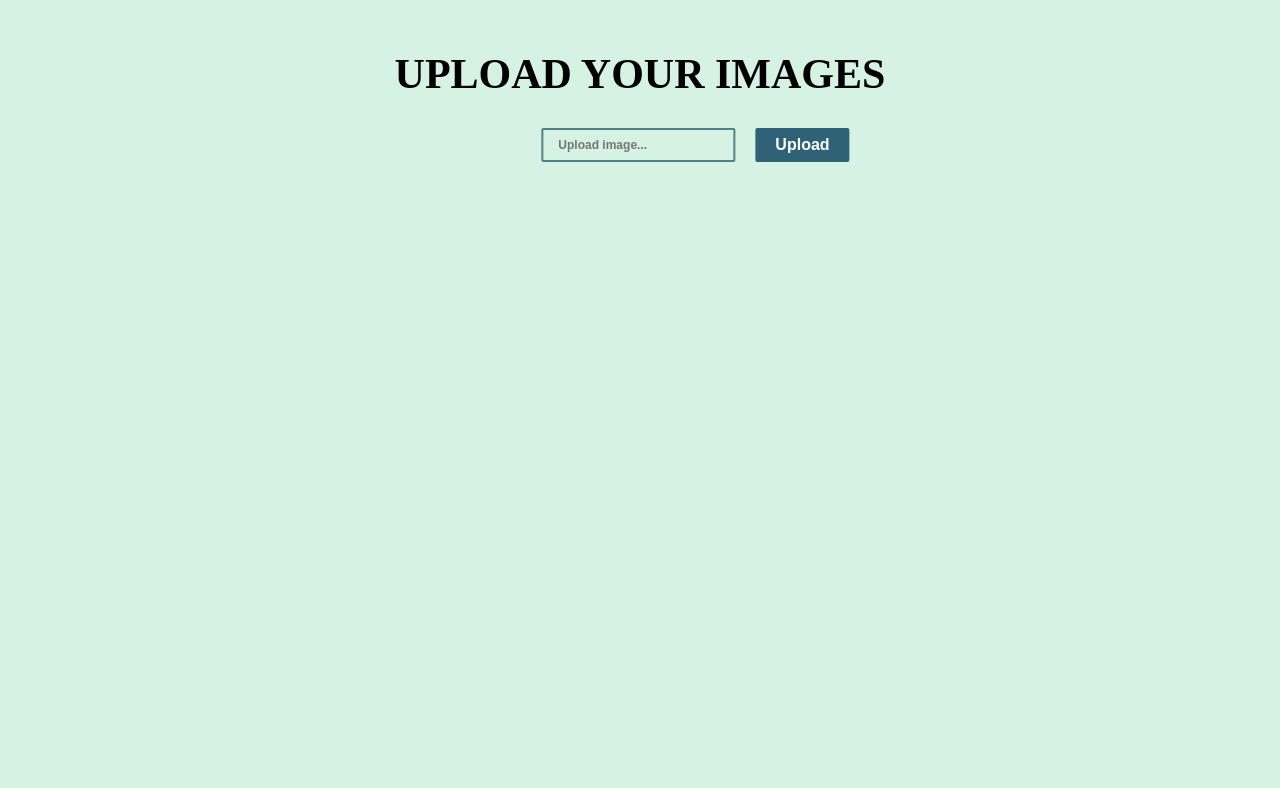
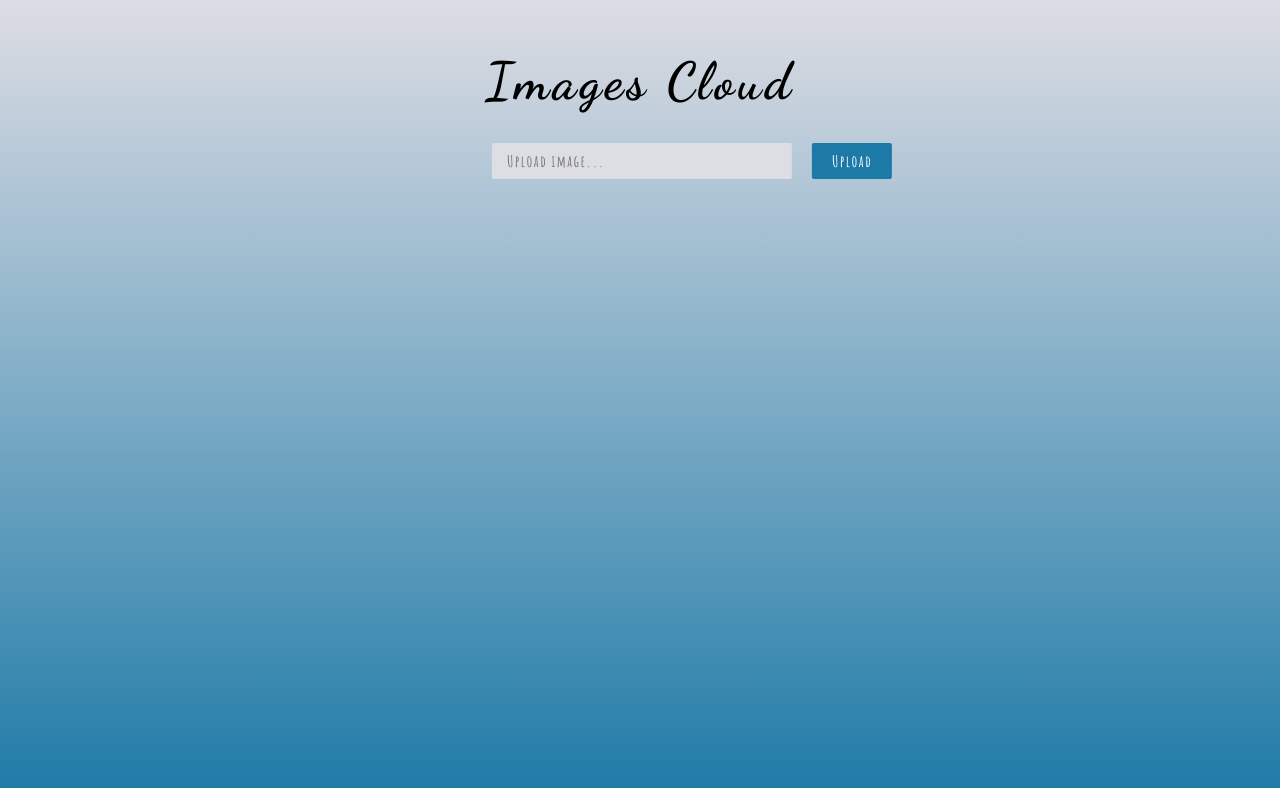
Before and after one commit to foxiu17/react-hooks, a React (Create React App) app: page / in a window 1280 px wide. Shown: the top 788 px of the page. Built offline with nearby package versions, Linux system fonts and the light colour scheme.

Commit message:
added remove image func

```diff
--- a/public/index.html
+++ b/public/index.html
@@ -10,6 +10,8 @@
     -->
     <link rel="manifest" href="%PUBLIC_URL%/manifest.json">
     <link rel="shortcut icon" href="%PUBLIC_URL%/favicon.ico">
+    <link href="https://fonts.googleapis.com/css?family=Dancing+Script:400,700&display=swap&subset=latin-ext" rel="stylesheet">
+    <link href="https://fonts.googleapis.com/css?family=Amatic+SC:400,700&display=swap&subset=latin-ext" rel="stylesheet">
     <!--
       Notice the use of %PUBLIC_URL% in the tags above.
       It will be replaced with the URL of the `public` folder during the build.
--- a/src/App.js
+++ b/src/App.js
@@ -23,6 +23,8 @@ const App = () => {
     };
 
     readFile.readAsDataURL(upload);
+
+    uploadFile.value = "Upload Image...";
   }
 
   const handleImageSend = (event) => {
@@ -32,6 +34,15 @@ const App = () => {
     let file = event.target.files[0];
     uploadFile.value = file.name;
   }
+
+  const removeImage = (removeIndex) => {
+    let imagesArr = images.filter((element, index) => {
+      return index !== removeIndex;
+    });
+
+    setImages([...imagesArr]);
+  }
+
   return (
     <Fragment>
       <GlobalStyle />
@@ -39,7 +50,7 @@ const App = () => {
         <Content>
           <Container>
             <UploadForm handleSubmit={handleSubmit} handleImageSend={handleImageSend} />
-            <ImagesList images={images} />
+            <ImagesList images={images} removeImage={removeImage} />
           </Container>
         </Content>
       </Section>
--- a/src/assets/Variables.style.js
+++ b/src/assets/Variables.style.js
@@ -11,5 +11,12 @@ export const Colors = {
   black: '#000000',
   tara: '#d5f2e2',
   casal: '#2f6276',
-  smaltBlue: '#518289'
+  smaltBlue: '#518289',
+  matisse: '#1D7AA7',
+  mischka: '#DDDDE4'
 };
+
+export const Fonts = {
+  Amatic: '"Amatic SC", cursive',
+  Dancing: '"Dancing Script", cursive'
+}
--- a/src/assets/common/Buttons.style.js
+++ b/src/assets/common/Buttons.style.js
@@ -1,20 +1,23 @@
 import { css } from 'styled-components';
 
-import { Colors } from '../Variables.style';
+import { Colors, Fonts } from '../Variables.style';
 
 export const Submit = css`
   padding: 8px 20px;
   transition: .2s ease;
   border-radius: 2px;
   border: 0;
-  background-color: ${Colors.casal};
+  background-color: ${Colors.matisse};
   color: ${Colors.white};
+  font-family: ${Fonts.Amatic};
   font-size: 16px;
   font-weight: 700;
+  letter-spacing: 1.5px;
   cursor: pointer;
 
   &:hover {
-    background-color: ${Colors.smaltBlue};
+    background-color: ${Colors.mischka};
+    color: ${Colors.matisse};
   }
 
 `;
--- a/src/assets/common/Global.style.js
+++ b/src/assets/common/Global.style.js
@@ -9,6 +9,7 @@ export const GlobalStyle = createGlobalStyle`
     padding: 0;
     height: 100%;
     box-sizing: border-box;
+    font-family: 'Dancing Script', cursive;
   }
 
   * {
--- a/src/assets/common/Headlines.style.js
+++ b/src/assets/common/Headlines.style.js
@@ -3,6 +3,6 @@ import { css } from 'styled-components';
 export const Headline = css`
   margin: 0;
   margin-bottom: 25px;
-  font-size: 42px;
+  font-size: 52px;
   font-weight: 700;
 `;
--- a/src/assets/common/Inputs.style.js
+++ b/src/assets/common/Inputs.style.js
@@ -1,16 +1,18 @@
 import { css } from 'styled-components';
 
-import { Colors } from '../Variables.style';
+import { Colors, Fonts } from '../Variables.style';
 
 export const Input = css`
   max-width: 100%;
+  min-width: 300px;
   padding: 6px 15px;
-  border: 2px solid ${Colors.smaltBlue};
+  border: 0;
   border-radius: 2px;
-  background-color: ${Colors.tara};
-  color: ${Colors.smaltBlue};
-  font-size: 12px;
-  font-weight: 600;
+  background-color: ${Colors.mischka};
+  color: ${Colors.black};
+  font-family: ${Fonts.Amatic};
+  font-size: 16px;
+  font-weight: 700;
   appearance: none;
   cursor: pointer;
 `;
--- a/src/assets/common/Wrappers.style.js
+++ b/src/assets/common/Wrappers.style.js
@@ -1,10 +1,13 @@
 import { css } from 'styled-components';
+
+import { Colors } from '../Variables.style';
 
 export const Section = css`
   display: block;
   width: 100%;
   min-height: 100vh;
-  background-color: #d5f2e2;
+  background-color: ${Colors.matisse};
+  background-image: linear-gradient(to top, ${Colors.matisse}, ${Colors.mischka});
 `;
 
 export const Container = css`
--- a/src/components/ImagesList/ImagesList.style.js
+++ b/src/components/ImagesList/ImagesList.style.js
@@ -13,7 +13,15 @@ export const Grid = styled.div`
   ${commonGrid}
 `;
 
+export const RemoveButton = styled.div`
+  display: block;
+  position: absolute;
+  top: 0;
+  right: 0;
+`;
+
 export const Item = styled.div`
+  position: relative;
   width: 33.33%;
   padding: 10px;
   transition: .3s;
@@ -34,4 +42,5 @@ export const Item = styled.div`
 
 export const Image = styled.img`
   ${commonImage}
+  border-radius: 5px;
 `;
--- a/src/components/UploadForm/UploadForm.js
+++ b/src/components/UploadForm/UploadForm.js
@@ -5,7 +5,7 @@ import { Content, Headline, Submit, Input, InputFile, FakeInputBox, Form } from
 const UploadForm = ({handleSubmit, handleImageSend}) => {
   return (
     <Content>
-      <Headline>UPLOAD YOUR IMAGES</Headline>
+      <Headline>Images Cloud</Headline>
       <Form onSubmit={(event) => handleSubmit(event)}>
         <InputFile type="file" onChange={(event) => handleImageSend(event)} id="upload" />
         <FakeInputBox>
@@ -13,10 +13,6 @@ const UploadForm = ({handleSubmit, handleImageSend}) => {
           <Submit type="submit" onClick={(event) => handleSubmit(event)} >Upload</Submit>
         </FakeInputBox>
       </Form>
-      {/* <form onSubmit={(event) => handleSubmit(event)}>
-        <Input type="file" onChange={(event) => handleImageSend(event)} />
-        <Submit type="submit" onClick={(event) => handleSubmit(event)} >Upload</Submit>
-      </form> */}
     </Content>
   );
 };
--- a/src/components/UploadForm/UploadForm.style.js
+++ b/src/components/UploadForm/UploadForm.style.js
@@ -15,6 +15,7 @@ export const Content = styled.div`
 
 export const Headline = styled.h1`
   ${commonHeadline}
+  letter-spacing: 4px;
 `;
 
 export const Submit = styled.button`
@@ -26,10 +27,6 @@ export const Form = styled.form`
   position: relative;
 `;
 
-export const Input = styled.input`
-  ${commonInput}
-`;
-
 export const FakeInputBox = styled.div`
   display: flex;
   position: absolute;
@@ -37,14 +34,20 @@ export const FakeInputBox = styled.div`
   left: 50%;
   justify-content: center;
   padding: 5px 0;
-  transform: translateX(-32%);
+  transform: translateX(-37%);
 `;
 
 export const InputFile = styled.input`
   ${commonInput}
   position: relative;
-  min-width: 199px
-  max-width: 199px;
+  min-width: 300px
+  max-width: 300px;
   opacity: 0;
   z-index: 2;
 `;
+
+export const Input = styled.input`
+  ${commonInput}
+  letter-spacing: 1.5px;
+  cursor: pointer;
+`;
```
Also changed, not shown: src/components/ImagesList/ImagesList.js (+8 -4 lines).
